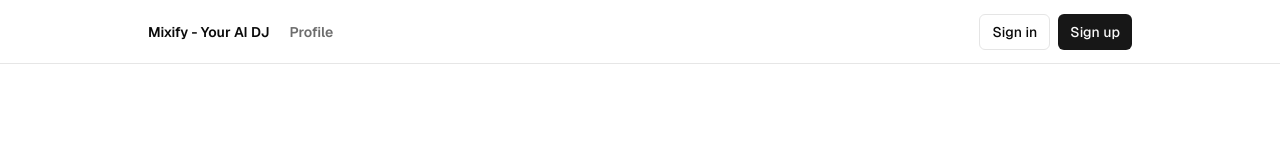
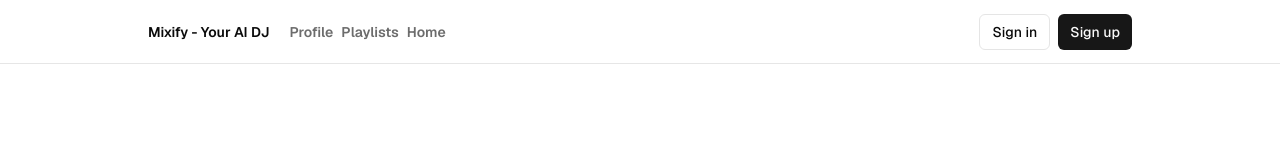
Before and after one commit to MusaAqeel/2107, a Next.js app: page /sign-in in a window 1280 px wide. Shown: the top 160 px of the page. Built offline with nearby package versions, Linux system fonts and the light colour scheme; no server answers.

Commit message:
Navbar Links (#21)

```diff
--- a/app/layout.tsx
+++ b/app/layout.tsx
@@ -42,6 +42,18 @@ export default function RootLayout({
                       >
                         Profile
                       </Link>
+                      <Link
+                        href="/playlist"
+                        className="text-sm text-foreground/60 hover:text-foreground"
+                      >
+                        Playlists
+                      </Link>
+                      <Link
+                        href="/"
+                        className="text-sm text-foreground/60 hover:text-foreground"
+                      >
+                        Home
+                      </Link>
                     </div>
                   </div>
                   <HeaderAuth />
```
